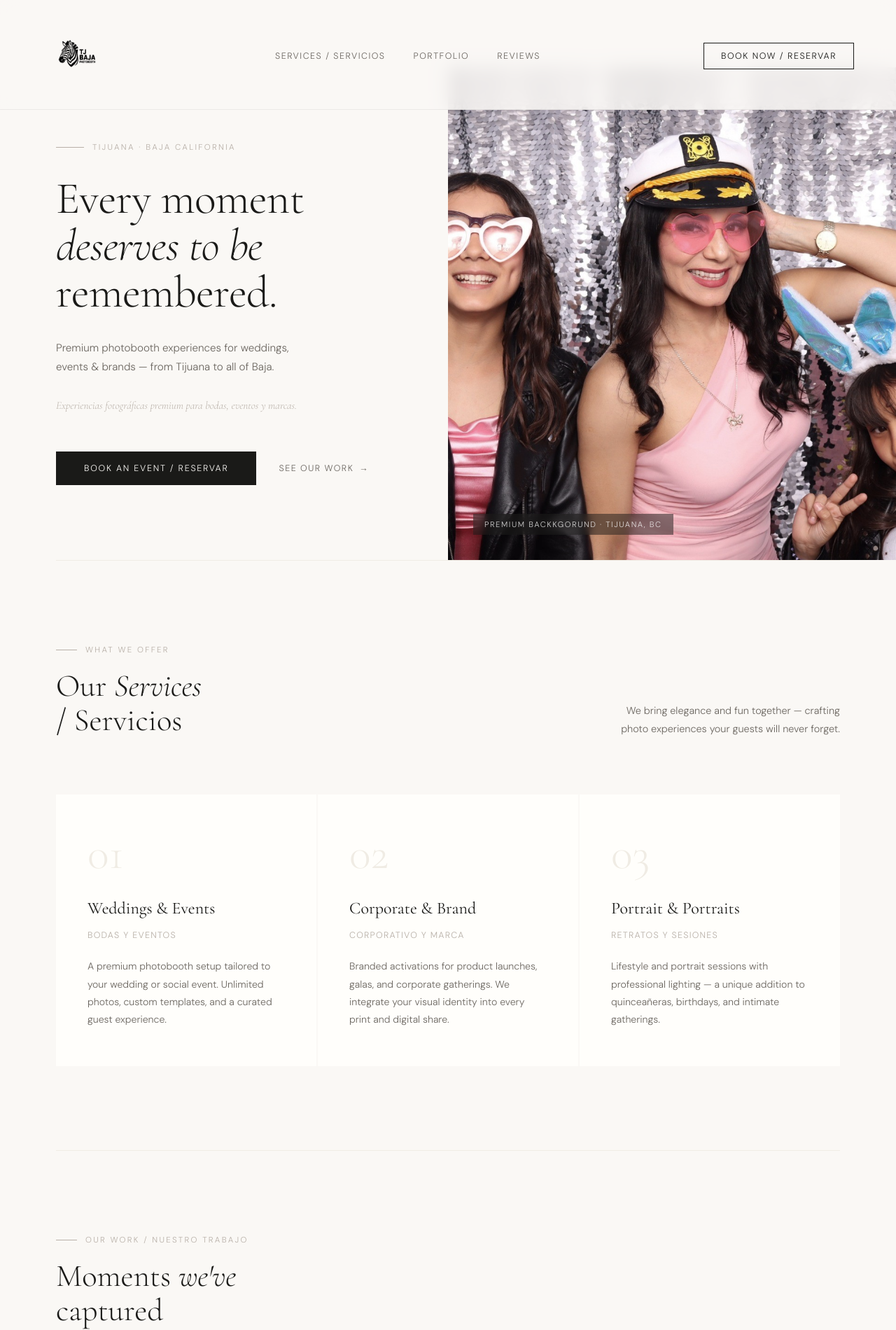
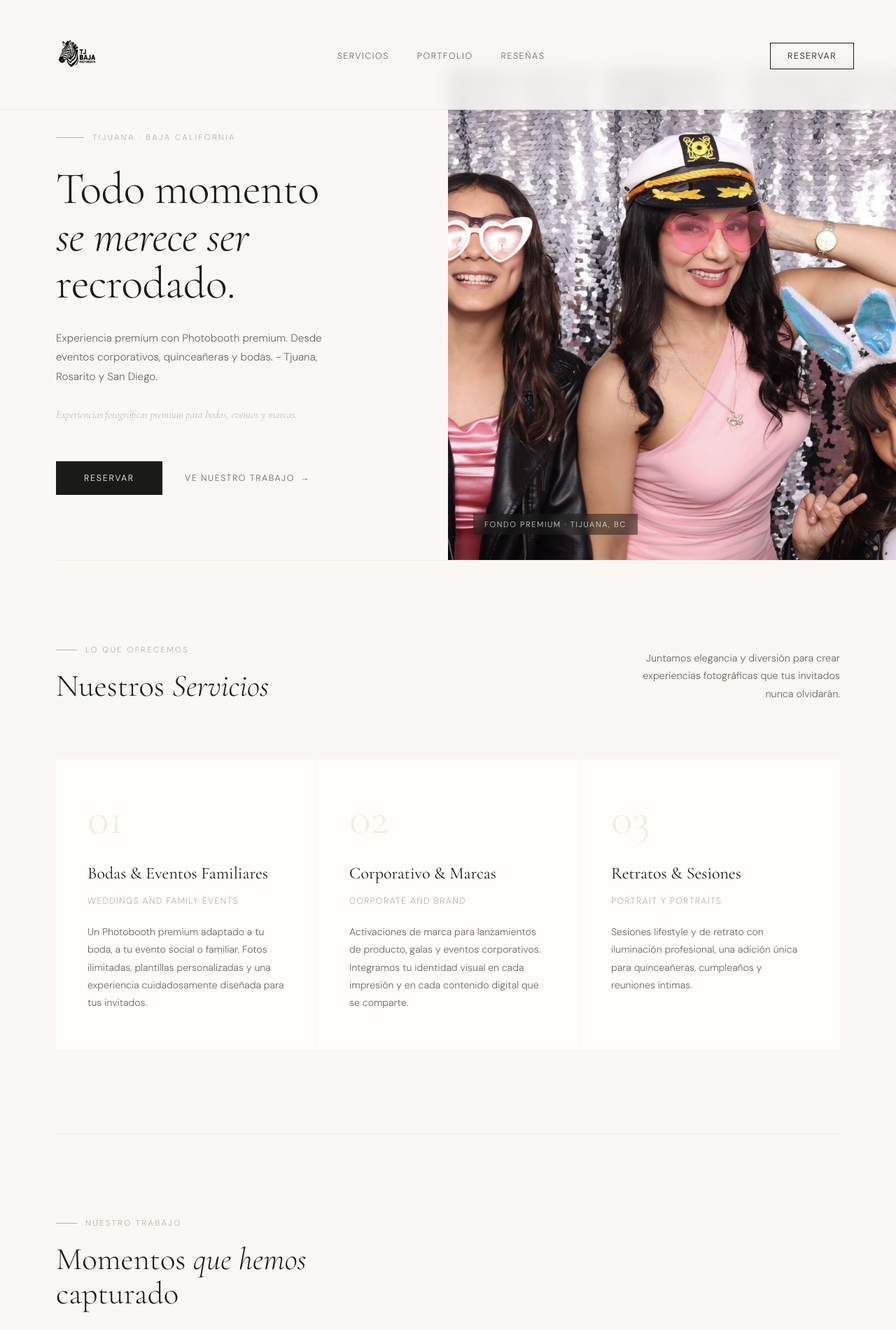
Before and after one commit to loubet725/TJBajaPhotobooth, a plain HTML site: page index.html in a window 1280 px wide. Shown: the top 1900 px of the page at 70% size. Drawn offline with nearby package versions, Linux system fonts and the light colour scheme.

Commit message:
Add files via upload

```diff
--- a/index.html
+++ b/index.html
@@ -483,11 +483,11 @@
       <img src="publicaccion_Instagram.png" alt="TJ Baja Photobooth" />
     </a>
     <ul class="nav-links">
-      <li><a href="#services">Services / Servicios</a></li>
+      <li><a href="#services">Servicios</a></li>
       <li><a href="#portfolio">Portfolio</a></li>
-      <li><a href="#testimonials">Reviews</a></li>
+      <li><a href="#testimonials">Reseñas</a></li>
     </ul>
-    <div class="nav-cta"><a href="#contact">Book Now / Reservar</a></div>
+    <div class="nav-cta"><a href="#contact">Reservar</a></div>
   </nav>
 
   <!-- HERO -->
@@ -495,16 +495,16 @@
     <div class="hero-left fade-up">
       <p class="hero-tag">Tijuana · Baja California</p>
       <h1 class="hero-title">
-        Every moment<br/><em>deserves to be</em><br/>remembered.
+        Todo momento<br/><em>se merece ser</em><br/>recrodado.
       </h1>
       <p class="hero-subtitle">
-        Premium photobooth experiences for weddings, events & brands — from Tijuana to all of Baja.
+        Experiencia premium con Photobooth premium. Desde eventos corporativos, quinceañeras y bodas. - Tjuana, Rosarito y San Diego.
         <br/><br/>
         <em style="font-family: var(--serif); font-style:italic; color: var(--light);">Experiencias fotográficas premium para bodas, eventos y marcas.</em>
       </p>
       <div class="hero-actions">
-        <a href="#contact" class="btn-primary">Book an Event / Reservar</a>
-        <a href="#portfolio" class="btn-ghost">See Our Work</a>
+        <a href="#contact" class="btn-primary">Reservar</a>
+        <a href="#portfolio" class="btn-ghost">Ve nuestro trabajo</a>
       </div>
     </div>
     <div class="hero-right">
@@ -512,7 +512,7 @@
         src="notmine1.jpg"
         alt="TJ Baja Photobooth at an event"
       />
-      <span class="hero-img-caption">Premium backkgorund · Tijuana, BC</span>
+      <span class="hero-img-caption">Fondo premium · Tijuana, BC</span>
     </div>
   </section>
 
@@ -522,32 +522,32 @@
   <section id="services">
     <div class="section-header fade-up">
       <div>
-        <p class="section-label">What We Offer</p>
-        <h2 class="section-title">Our <em>Services</em><br/>/ Servicios</h2>
+        <p class="section-label">Lo que ofrecemos</p>
+        <h2 class="section-title">Nuestros <em>Servicios</em>
       </div>
       <p class="section-desc">
-        We bring elegance and fun together — crafting photo experiences your guests will never forget.
+        Juntamos elegancia y diversión para crear experiencias fotográficas que tus invitados nunca olvidarán.
       </p>
     </div>
 
     <div class="services-grid">
       <div class="service-card fade-up">
         <div class="service-number">01</div>
-        <h3 class="service-name">Weddings &amp; Events</h3>
-        <p class="service-name-es">Bodas y Eventos</p>
-        <p class="service-desc">A premium photobooth setup tailored to your wedding or social event. Unlimited photos, custom templates, and a curated guest experience.</p>
+        <h3 class="service-name">Bodas &amp; Eventos Familiares </h3>
+        <p class="service-name-es">Weddings and Family Events</p>
+        <p class="service-desc">Un Photobooth premium adaptado a tu boda, a tu evento social o familiar. Fotos ilimitadas, plantillas personalizadas y una experiencia cuidadosamente diseñada para tus invitados.</p>
       </div>
       <div class="service-card fade-up">
         <div class="service-number">02</div>
-        <h3 class="service-name">Corporate &amp; Brand</h3>
-        <p class="service-name-es">Corporativo y Marca</p>
-        <p class="service-desc">Branded activations for product launches, galas, and corporate gatherings. We integrate your visual identity into every print and digital share.</p>
+        <h3 class="service-name">Corporativo &amp; Marcas</h3>
+        <p class="service-name-es">Corporate and Brand</p>
+        <p class="service-desc">Activaciones de marca para lanzamientos de producto, galas y eventos corporativos. Integramos tu identidad visual en cada impresión y en cada contenido digital que se comparte.</p>
       </div>
       <div class="service-card fade-up">
         <div class="service-number">03</div>
-        <h3 class="service-name">Portrait &amp; Portraits</h3>
-        <p class="service-name-es">Retratos y Sesiones</p>
-        <p class="service-desc">Lifestyle and portrait sessions with professional lighting — a unique addition to quinceañeras, birthdays, and intimate gatherings.</p>
+        <h3 class="service-name">Retratos &amp; Sesiones</h3>
+        <p class="service-name-es">Portrait y Portraits</p>
+        <p class="service-desc">Sesiones lifestyle y de retrato con iluminación profesional, una adición única para quinceañeras, cumpleaños y reuniones íntimas.</p>
       </div>
     </div>
   </section>
@@ -557,8 +557,8 @@
   <!-- PORTFOLIO -->
   <section id="portfolio">
     <div class="portfolio-header fade-up">
-      <p class="section-label">Our Work / Nuestro Trabajo</p>
-      <h2 class="section-title">Moments <em>we've</em><br/>captured</h2>
+      <p class="section-label">Nuestro Trabajo</p>
+      <h2 class="section-title">Momentos <em>que hemos</em><br/>capturado</h2>
     </div>
 
     <div class="portfolio-grid">
@@ -568,7 +568,7 @@
           src="POSTS-PHOTOBOOTH.png"
           alt="Photobooth event"
         />
-        <div class="port-overlay"><span class="port-label">Wedding · Tijuana</span></div>
+        <div class="port-overlay"><span class="port-label">Boda · Tijuana</span></div>
       </div>
 
       <!-- Placeholder slots for future photos -->
@@ -592,16 +592,16 @@
   <section id="testimonials">
     <div class="section-header fade-up">
       <div>
-        <p class="section-label" style="color:rgba(255,255,255,0.3);">What They Say / Lo Que Dicen</p>
+        <p class="section-label" style="color:rgba(255,255,255,0.3);">Lo Que Dicen</p>
         <h2 class="section-title" style="color:var(--cream);"><br/>Sus palabras</h2>
       </div>
     </div>
 
     <div class="testimonials-grid">
       <div class="testimonial fade-up">
-        <p class="testimonial-quote">"The photobooth was the highlight of our wedding. Every single guest took photos and the quality was stunning. Totally worth it."</p>
+        <p class="testimonial-quote">"El Photobooth fue lo mejor de nuestra boda. Todos los invitados se tomaron fotos y la calidad era impresionante. Valió totalmente la pena."</p>
         <p class="testimonial-author">— Valeria &amp; Marco</p>
-        <p class="testimonial-event">Wedding · Tijuana, BC</p>
+        <p class="testimonial-event">Boda · Tijuana, BC</p>
       </div>
       <div class="testimonial fade-up">
         <p class="testimonial-quote">"Profesionales, puntuales y con equipo de primera. El álbum que nos dieron fue precioso. Los recomiendo al 100%."</p>
@@ -609,9 +609,9 @@
         <p class="testimonial-event">XV Años · Rosarito, BC</p>
       </div>
       <div class="testimonial fade-up">
-        <p class="testimonial-quote">"We booked TJ Baja Photobooth for our brand activation and it was seamless. The branded prints were perfect and guests loved it."</p>
+        <p class="testimonial-quote">"Contratamos a TJ Baja Photobooth para nuestra activación de marca y todo fue impecable. Las impresiones personalizadas quedaron perfectas y a los invitados les encantó."</p>
         <p class="testimonial-author">— Carlos M.</p>
-        <p class="testimonial-event">Corporate Event · San Diego</p>
+        <p class="testimonial-event">Evento Corporativo · San Diego</p>
       </div>
     </div>
   </section>
@@ -619,8 +619,8 @@
   <!-- CONTACT -->
   <section id="contact">
     <div class="contact-left fade-up">
-      <p class="section-label">Get In Touch / Contáctanos</p>
-      <h2 class="section-title">Let's make your<br/><em>event unforgettable</em></h2>
+      <p class="section-label">Contáctanos</p>
+      <h2 class="section-title">Hagamos tu<br/><em>evento inolvidable</em></h2>
       <div class="contact-info">
         <div class="contact-item">
           <span class="contact-item-label">WhatsApp</span>
@@ -645,7 +645,7 @@
       <div class="form-row">
         <div class="form-field">
           <label>Name / Nombre</label>
-          <input type="text" placeholder="Your name" />
+          <input type="text" placeholder="Tu nombre" />
         </div>
         <div class="form-field">
           <label>Phone / Teléfono</label>
@@ -654,7 +654,7 @@
       </div>
       <div class="form-field">
         <label>Email</label>
-        <input type="email" placeholder="your@email.com" />
+        <input type="email" placeholder="tu@email.com" />
       </div>
       <div class="form-field">
         <label>Event Type / Tipo de Evento</label>
@@ -679,7 +679,7 @@
       </div>
       <div class="form-field">
         <label>Message / Mensaje</label>
-        <textarea placeholder="Tell us about your event..."></textarea>
+        <textarea placeholder="Cuentanos sobre tu evento..."></textarea>
       </div>
       <div class="form-submit">
         <button type="button"
```
